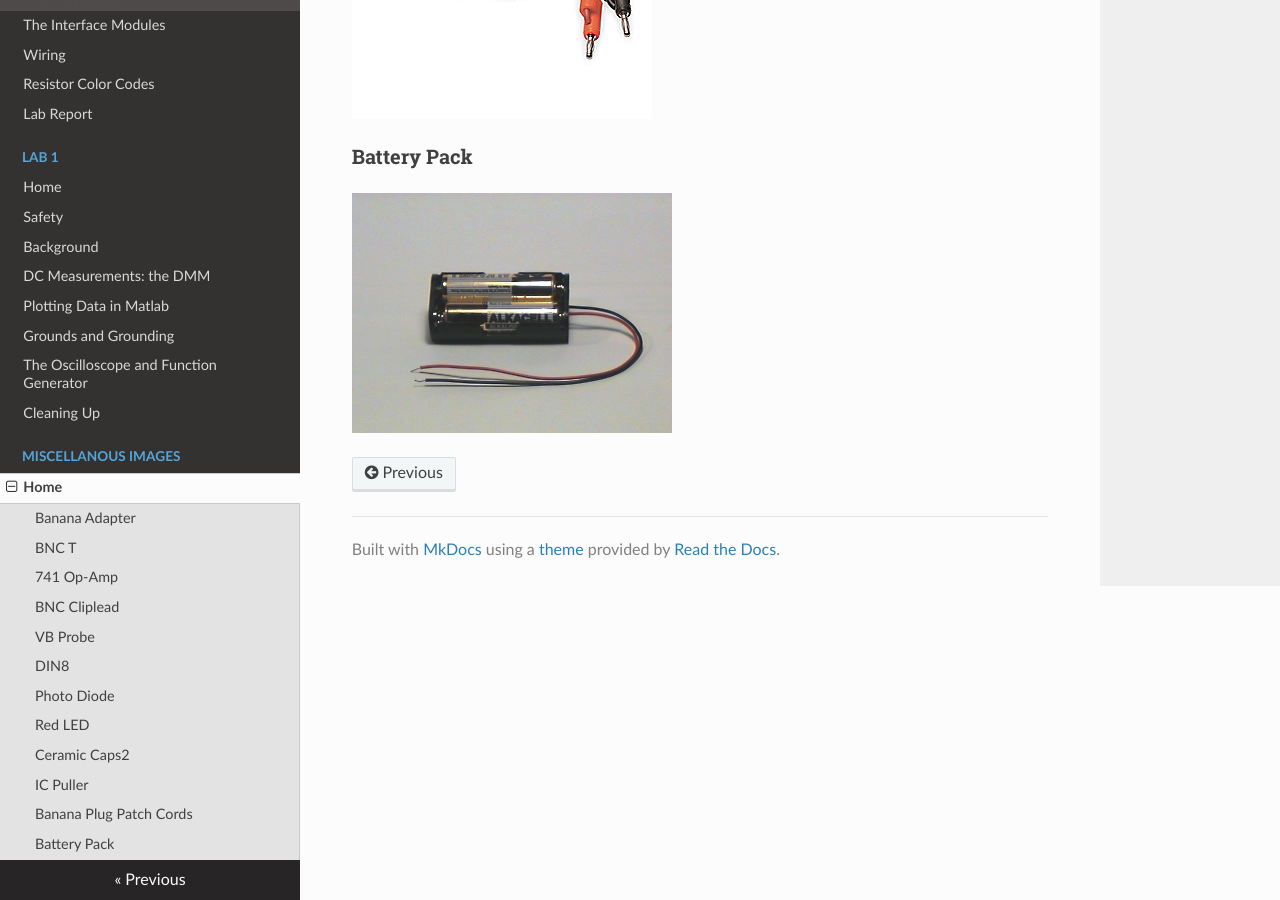
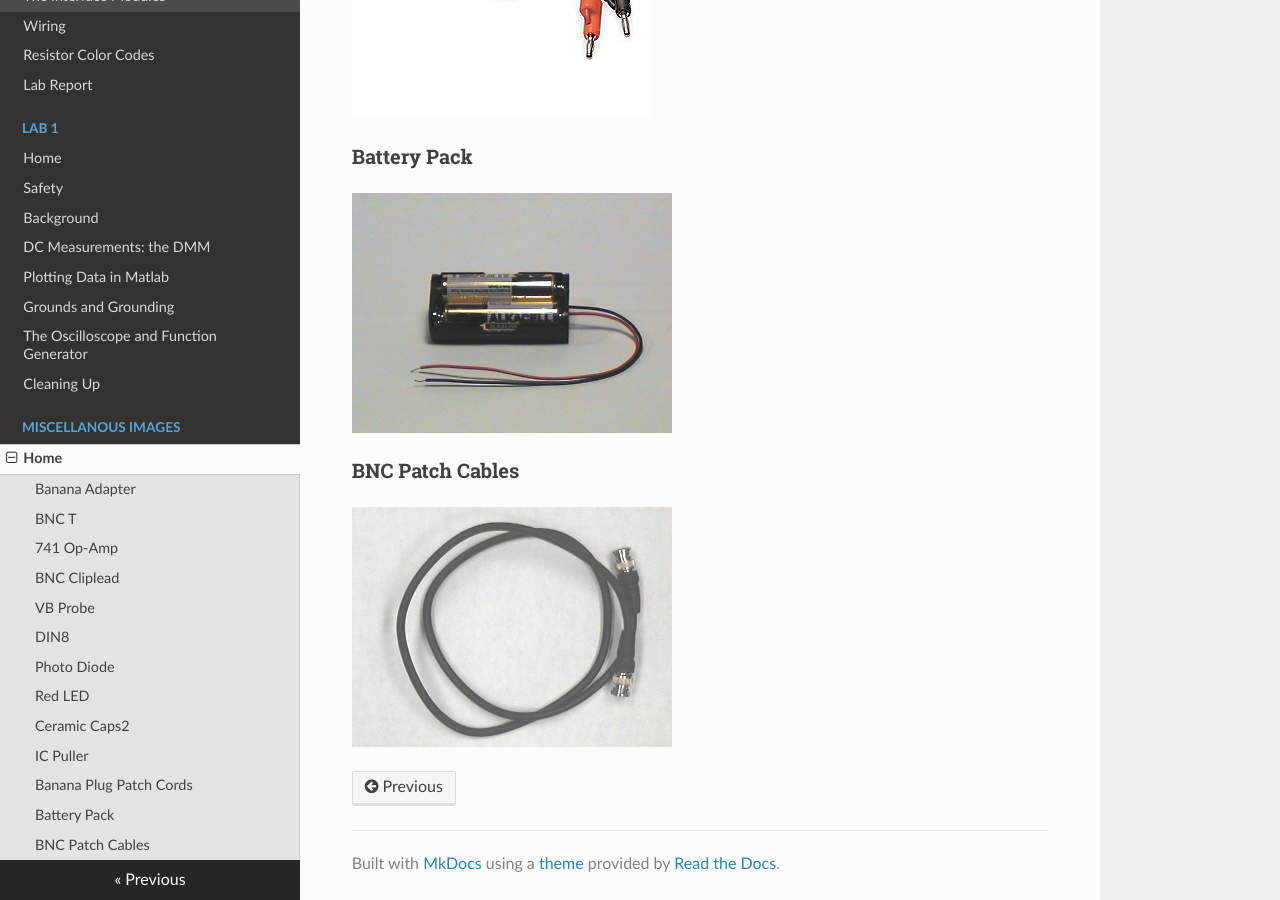
Before and after one commit to gvacaliuc/elec243-lab-website, an MkDocs documentation site: the page built from source/misc_images/index.md, in a window 1280 px wide and 900 px high, scrolled down 3431 px. Built offline with MkDocs 1.6.1, drawn with Linux system fonts in a browser that asks for light colours; nearby versions of some CDN libraries; old or Windows-style settings are respelled for this version of MkDocs.

Commit message:
added new image to misc image page

```diff
--- a/source/misc_images/index.md
+++ b/source/misc_images/index.md
@@ -35,3 +35,6 @@
 
 ### Battery Pack
 ![Battery Pack](../figs/batt_pack.jpg)
+
+### BNC Patch Cables
+![BNC PATCH CABLES](../figs/bnc_patch.jpg)
```
Also changed, not shown: source/figs/bnc_patch.jpg (added).
